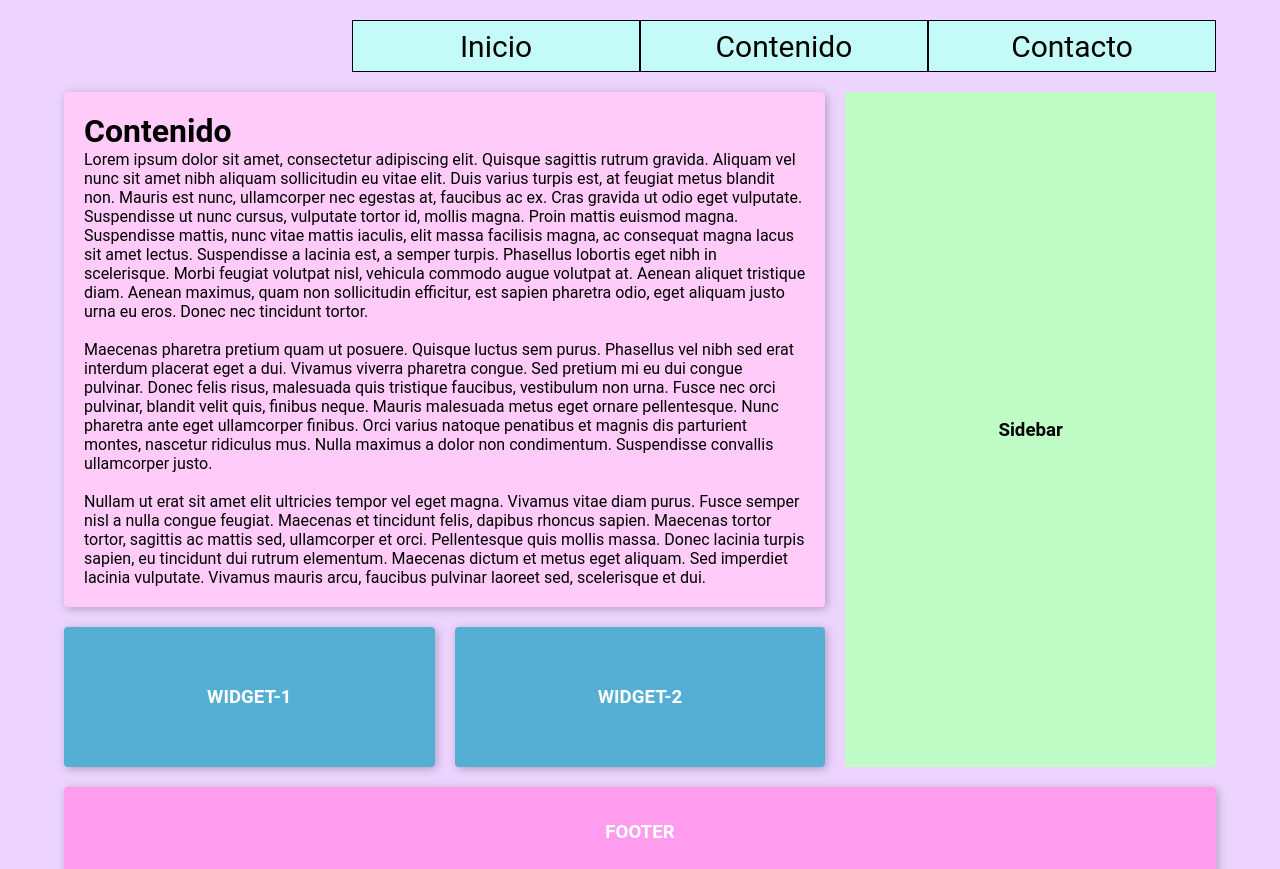
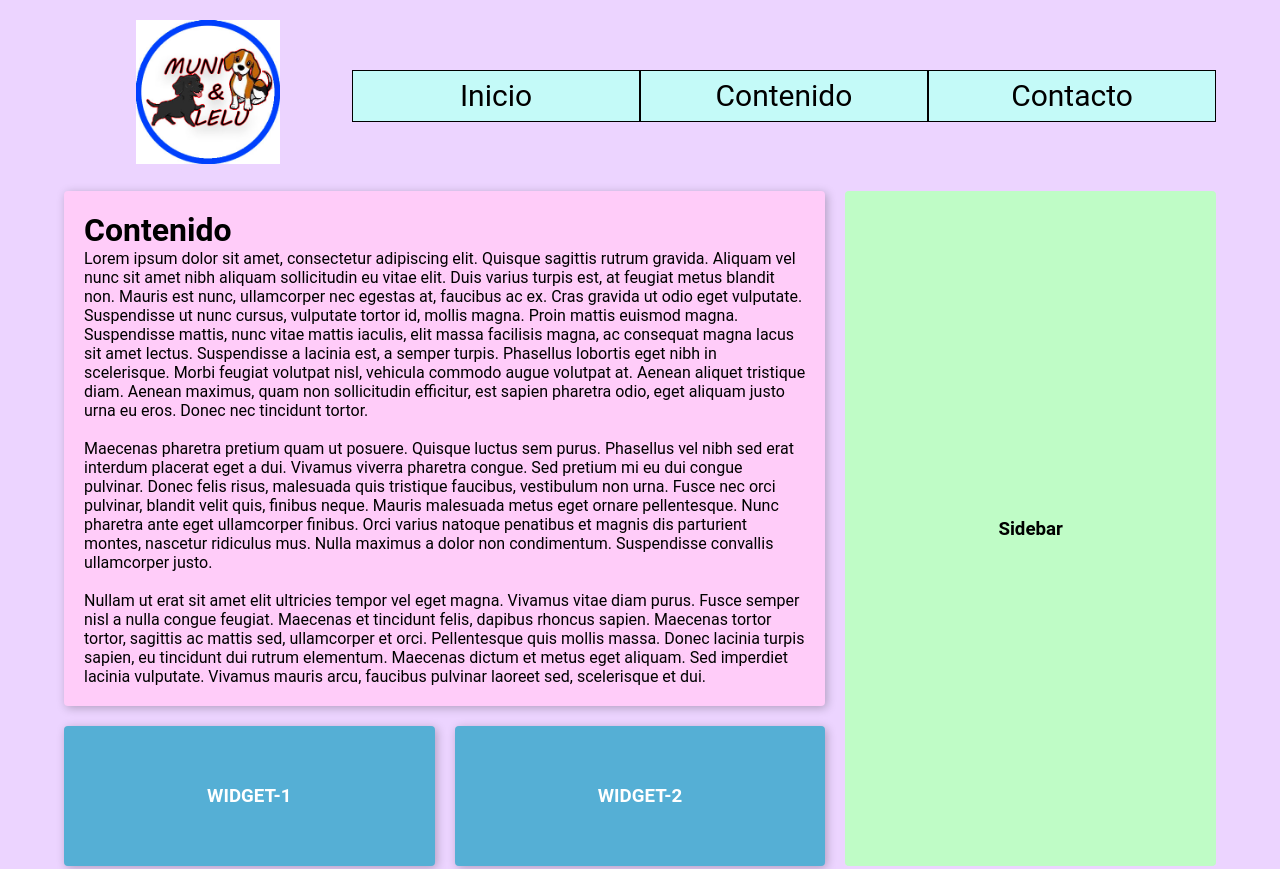
Before and after one commit to nicofala/prueba, a plain HTML site: page index.html in a window 1280 px wide. Shown: the top 869 px of the page. Drawn offline with Linux system fonts and the light colour scheme; a web font is replaced by a local one.

Commit message:
Update index.html

```diff
--- a/index.html
+++ b/index.html
@@ -10,7 +10,7 @@
 <body>
 <header>
 	<div class ="logotipo">
-		<img src="../..//Veronica/Logo mama/Logo_igv3.jpg" width="50%" alt="">
+		<img src="Logo_igv3.jpg" width="50%" alt="">
 	</div>
 	<div class="inicio"><a href="#">Inicio</a></div>
 	<div class="contenido"><a href="#">Contenido</a></div>
```
